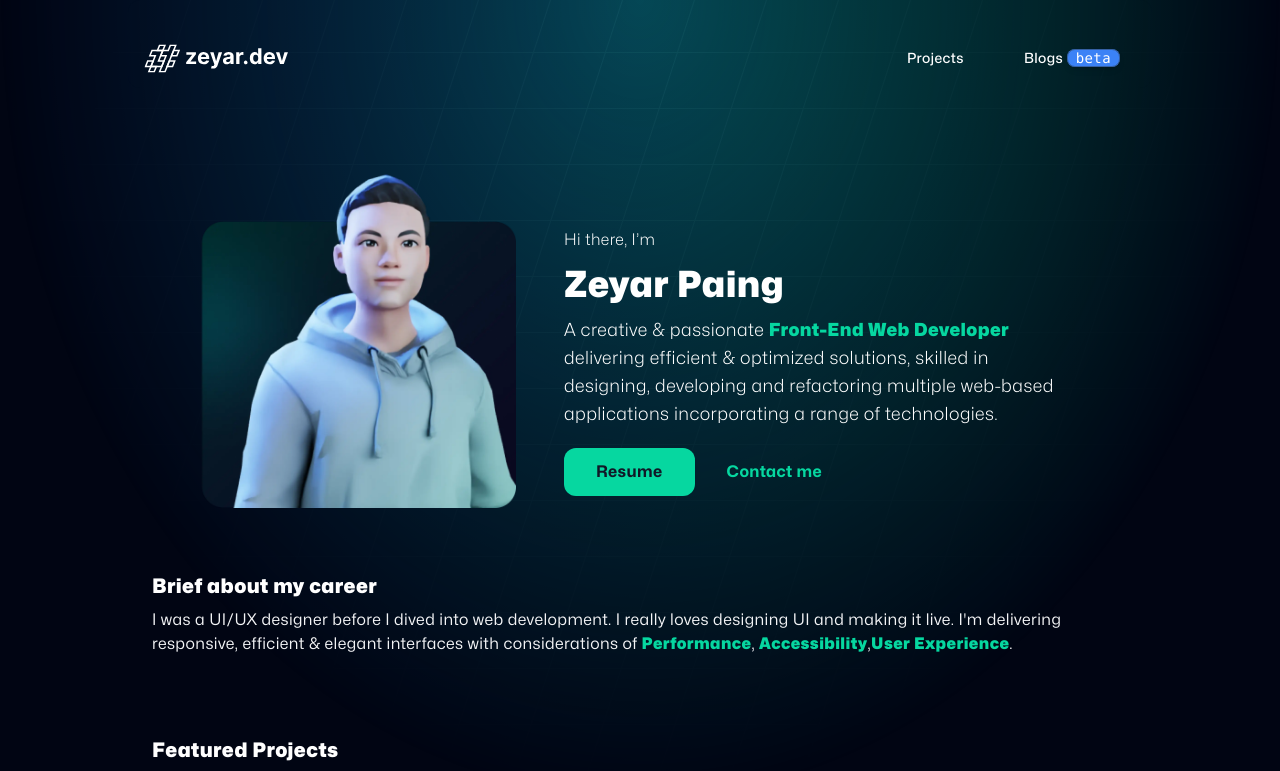
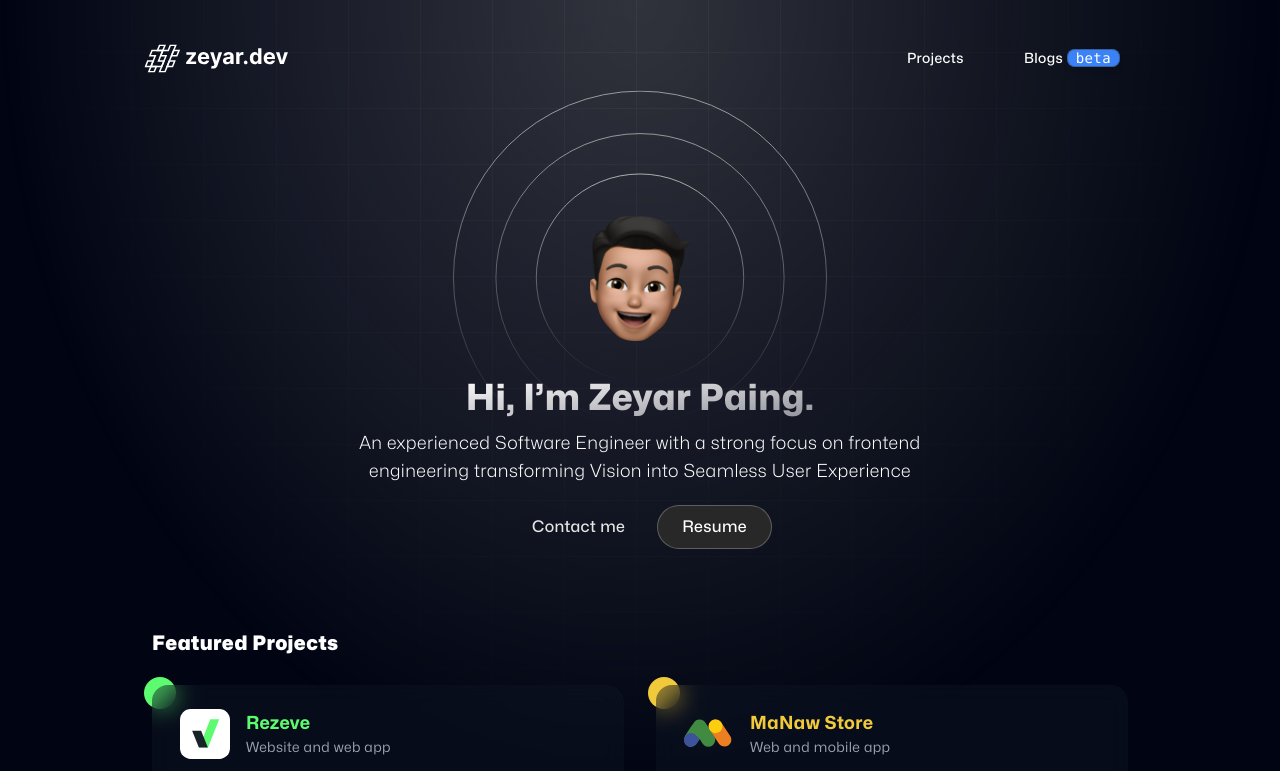
Before and after one commit to ZeyarPaing/personal-site, a Next.js app: page / in a window 1280 px wide. Shown: the top 771 px of the page. Built offline with nearby package versions, Linux system fonts and the light colour scheme.

Commit message:
feat: update hero section

```diff
--- a/components/layout/Navbar.tsx
+++ b/components/layout/Navbar.tsx
@@ -3,7 +3,7 @@ import Link from 'next/link';
 import { useState, useEffect } from 'react';
 import { navItems } from 'data/app-data';
 import { useRouter } from 'next/router';
-import Logo from '@/icons/Logo';
+import Logo from '@/svgs/Logo';
 
 const Navbar = () => {
   const [isExpanded, setExpanded] = useState(false);
--- a/components/shared/Button.tsx
+++ b/components/shared/Button.tsx
@@ -1,77 +1,51 @@
-import React from 'react';
-import { ButtonType } from 'types';
+import * as React from 'react';
+import { cva, type VariantProps } from 'class-variance-authority';
 
-const Button = ({
-  children,
-  onClick,
-  status = 'idle',
-  disabled = false,
-  type = 'primary',
-  className,
-}: ButtonType) => {
-  return (
-    <button
-      onClick={onClick}
-      disabled={disabled || status !== 'idle'}
-      className={`${
-        type == 'primary'
-          ? 'bg-primary hover:bg-primary-light active:bg-primary-dark text-gray-900'
-          : 'bg-secondary hover:bg-secondary-light active:bg-secondary-dark text-white'
-      } px-8 py-3 rounded-xl font-bold disabled:bg-gray-400 disabled:text-gray-600 ${className}`}
-    >
-      {status == 'idle' ? (
-        children
-      ) : status == 'loading' ? (
-        <p>Sending</p>
-      ) : status == 'ok' ? (
-        <p>Ok</p>
-      ) : (
-        <p>Error</p>
-      )}
-    </button>
-  );
-};
+import { cn } from '@/lib/utils';
+import Link, { LinkProps } from 'next/link';
 
-const TextButton = ({
-  children,
-  type = 'primary',
-  disabled = false,
-  onClick,
-}: ButtonType) => {
-  return (
-    <button
-      onClick={onClick}
-      disabled={disabled}
-      className={`${
-        type == 'primary'
-          ? 'text-primary hover:text-primary-light active:text-primary-dark '
-          : 'text-secondary hover:text-secondary-light active:text-secondary-dark '
-      } font-bold`}
-    >
-      {children}
-    </button>
-  );
-};
+const buttonVariants = cva(
+  'inline-flex items-center transition-colors justify-center whitespace-nowrap rounded-full font-medium disabled:pointer-events-none disabled:opacity-50',
+  {
+    variants: {
+      variant: {
+        default:
+          'bg-[#282828] border border-white/25 text-primary-foreground hover:bg-[#363636] active:bg-[#282828]',
+        destructive: 'bg-destructive text-destructive-foreground hover:bg-destructive/90',
+        outline: 'border border-input bg-background hover:bg-accent hover:text-accent-foreground',
+        secondary: 'bg-secondary text-secondary-foreground hover:bg-secondary/80',
+        ghost: 'hover:bg-accent hover:text-accent-foreground',
+        link: 'text-neutral-200 underline-offset-2 hover:underline',
+      },
+      size: {
+        default: 'h-11 px-6 py-3',
+        sm: 'h-9 rounded-md px-3',
+        lg: 'h-11 rounded-md px-8',
+        icon: 'h-10 w-10',
+      },
+    },
+    defaultVariants: {
+      variant: 'default',
+      size: 'default',
+    },
+  },
+);
 
-const LinkButton = ({
-  children,
-  type = 'primary',
-  disabled = false,
-  onClick,
-  href,
-}: ButtonType & { href: string }) => {
-  return (
-    <a
-      className={`${
-        type == 'primary'
-          ? 'text-primary hover:text-primary-light active:text-primary-dark '
-          : 'text-secondary hover:text-secondary-light active:text-secondary-dark '
-      } font-bold`}
-      href={href}
-    >
-      {children}
-    </a>
-  );
-};
+export type ButtonProps = React.ComponentProps<'button'> &
+  React.ComponentProps<'a'> &
+  VariantProps<typeof buttonVariants> & {
+    href?: string;
+  };
 
-export { Button, TextButton, LinkButton };
+const Button = React.forwardRef<HTMLButtonElement, ButtonProps>(
+  ({ className, variant, size, ...props }, ref) => {
+    const Comp = variant === 'link' || props.href ? Link : 'button';
+    return (
+      // @ts-ignore
+      <Comp className={cn(buttonVariants({ variant, size, className }))} ref={ref} {...props} />
+    );
+  },
+);
+Button.displayName = 'Button';
+
+export { Button, buttonVariants };
--- a/components/shared/PatternBackground.tsx
+++ b/components/shared/PatternBackground.tsx
@@ -1,18 +1,13 @@
 import { ReactNode, useEffect, useMemo, useState } from 'react';
 
-function PatternBackground({
-  children,
-}: {
-  children: ReactNode;
-  homePage?: boolean;
-}) {
+function PatternBackground({ children }: { children: ReactNode; homePage?: boolean }) {
   return (
     <section>
       <div>{children}</div>
-      <div className="fixed z-[-1] inset-0 bg-gradient-to-r from-secondary-dark/50 to-primary-dark/50 opacity-100 [mask-image:radial-gradient(farthest-side_at_top,white,transparent)] ">
+      <div className="absolute inset-0 z-[-1] bg-gradient-to-r from-zinc-500/50 to-neutral-600/50 opacity-100 [mask-image:radial-gradient(farthest-side_at_top,white,transparent)]">
         <svg
           aria-hidden="true"
-          className="absolute inset-x-0 inset-y-[-50%] h-[200%] w-full skew-x-[-18deg] mix-blend-overlay fill-white/2.5 stroke-white/5"
+          className="fill-white/2.5 absolute inset-x-0 inset-y-[-50%] h-[200%] w-full stroke-white/5 mix-blend-overlay"
         >
           <defs>
             <pattern
@@ -26,12 +21,7 @@ function PatternBackground({
               <path d="M.5 56V.5H72" fill="none"></path>
             </pattern>
           </defs>
-          <rect
-            width="100%"
-            height="100%"
-            strokeWidth="0"
-            fill="url(#bPattern)"
-          ></rect>
+          <rect width="100%" height="100%" strokeWidth="0" fill="url(#bPattern)"></rect>
           <svg x="-12" y="4" className="overflow-visible">
             <rect strokeWidth="0" width="73" height="57" x="288" y="168"></rect>
             <rect strokeWidth="0" width="73" height="57" x="144" y="56"></rect>
--- /dev/null
+++ b/lib/utils.ts
@@ -0,0 +1,4 @@
+import { twMerge } from 'tailwind-merge';
+export function cn(...classes: (string | undefined)[]) {
+  return twMerge(classes.filter(Boolean).join(' '));
+}
--- a/package.json
+++ b/package.json
@@ -15,13 +15,15 @@
     "@next/font": "^13.0.3",
     "@octokit/core": "^4.2.0",
     "@octokit/types": "^9.0.0",
+    "class-variance-authority": "^0.7.0",
     "gray-matter": "^4.0.3",
     "next": "^14.2.4",
     "next-mdx-remote": "^4.2.0",
     "react": "18.3.1",
     "react-dom": "18.3.1",
     "rehype-pretty-code": "^0.9.4",
-    "shiki": "^0.14.1"
+    "shiki": "^0.14.1",
+    "tailwind-merge": "^2.3.0"
   },
   "devDependencies": {
     "@types/node": "17.0.31",
--- a/pages/index.tsx
+++ b/pages/index.tsx
@@ -2,7 +2,7 @@ import type { GetStaticProps, NextPage } from 'next';
 import Image from 'next/image';
 import React from 'react';
 import Layout from 'components/layout/Layout';
-import { Button, LinkButton } from 'components/shared/Button';
+import { Button } from 'components/shared/Button';
 import { Project, Technology } from 'types';
 import { courses, education, experiences, projects, technologies, voluntaries } from 'data/info';
 import ExperienceCard from 'components/home/ExperienceCard';
@@ -13,10 +13,11 @@ import Link from 'next/link';
 import ProjectCard from 'components/project/ProjectCard';
 import BlurredBox from 'components/shared/BlurredBox';
 import { useScrollReveal } from 'hooks/useScrollReveal';
-import profileImage from 'public/assets/image/profile.webp';
+import profileImage from '@/public/assets/image/memoji.webp';
 import { contactInfo } from '../data/app-data';
 import ContactItem from '../components/home/ContactItem';
 import PatternBackground from 'components/shared/PatternBackground';
+import Rings from '@/svgs/Rings';
 
 interface HomeProps {
   projects: Project[];
@@ -27,7 +28,7 @@ const Home: NextPage<HomeProps> = () => {
     <Layout>
       <LandingSection />
       <div className="mx-2">
-        <BriefSection />
+        {/* <BriefSection /> */}
         <ProjectSection />
         <ExperienceSection />
         <TechnologySection />
@@ -94,36 +95,43 @@ const AnimatingBlocks = () => (
 */
 const LandingSection = () => (
   <PatternBackground>
-    <section className="relative mx-auto mt-14 flex flex-wrap items-center justify-center gap-10 md:mt-20 lg:flex-nowrap">
+    <section className="relative mx-auto mt-14 flex flex-col flex-wrap items-center justify-center gap-6 md:mt-20 lg:flex-nowrap">
       {/* <AnimatingBlocks /> */}
+      <div className="relative mt-12">
+        <Rings className="absolute left-1/2 top-1/2 -translate-x-1/2 -translate-y-1/2" />
         <Image
           src={profileImage}
-        width={320}
-        height={350}
+          width={100}
+          height={100}
           loading={'eager'}
           priority={true}
           alt="profile image in 3d avatar style"
         />
-      <div className="mx-2 max-w-xl lg:mt-12">
-        <p className="font-light">Hi there, I’m</p>
-        <h1 className="my-3 text-4xl font-black">Zeyar Paing</h1>
-        <p className="description-section max-w-lg text-lg font-light leading-[28px]">
-          A creative & passionate <b>Front-End Web Developer</b> delivering efficient & optimized
-          solutions, skilled in designing, developing and refactoring multiple web-based
-          applications incorporating a range of technologies.
+      </div>
+      <div className="mx-2 flex max-w-2xl flex-col items-center text-center">
+        {/* <p className="font-light">Hi there, I’m</p> */}
+        <h1 className="my-3 bg-gradient-to-br from-white to-zinc-400/90 bg-clip-text text-3xl font-extrabold text-transparent md:text-4xl">
+          Hi, I’m Zeyar Paing.
+        </h1>
+        <p
+          className="font-light leading-6 md:text-lg"
+          style={{
+            maxInlineSize: '80ch',
+            /** @ts-ignore */
+            textWrap: 'balance',
+          }}
+        >
+          An experienced Software Engineer with a strong focus on frontend engineering transforming
+          Vision into Seamless User Experience
         </p>
-        <div className="mt-5 flex items-center gap-8">
-          <Button
-            onClick={() =>
-              window.open('https://dub.sh/zeyar-resume', '_blank', 'noopener,noreferrer')
-            }
-            type="primary"
-          >
+        <div className="mt-5 flex items-center gap-2">
+          <Button variant={'link'} href="#contact">
+            Contact me
+          </Button>
+
+          <Button href="https://go.zeyar.dev/resume" target="_blank" rel="noreferrer">
             Resume
           </Button>
-          <LinkButton href="#contact" type="primary">
-            Contact me
-          </LinkButton>
         </div>
       </div>
     </section>
--- a/styles/globals.css
+++ b/styles/globals.css
@@ -4,10 +4,11 @@
 
 html {
   --color-backdrop: hsl(226, 89%, 4%);
+  @apply scroll-smooth;
 }
 
 body {
-  @apply font-primary text-white bg-backdrop md:!overflow-y-auto tracking-wide scroll-smooth overflow-x-hidden;
+  @apply overflow-x-hidden bg-backdrop font-primary tracking-wide text-white md:!overflow-y-auto;
   z-index: -5;
   scroll-behavior: smooth;
 }
@@ -22,7 +23,7 @@ body::-webkit-scrollbar-track {
 }
 
 body::-webkit-scrollbar-thumb {
-  @apply bg-secondary-light bg-opacity-10 rounded-xl text-blue-900 text-opacity-40;
+  @apply rounded-xl bg-secondary-light bg-opacity-10 text-blue-900 text-opacity-40;
   border: 0.2px solid currentColor;
 }
 
@@ -38,24 +39,24 @@ button {
 
 a:focus-visible,
 button:focus-visible {
-  @apply outline-primary-light outline-offset-2 outline-2 outline-dashed;
+  @apply outline-dashed outline-2 outline-offset-2 outline-primary-light;
   transition: outline-offset 100ms;
 }
 
 .m-layout {
-  @apply px-4 max-w-screen-2xl lg:max-w-screen-lg md:max-w-screen-sm sm:max-w-screen-sm mx-auto;
+  @apply mx-auto max-w-screen-2xl px-4 sm:max-w-screen-sm md:max-w-screen-sm lg:max-w-screen-lg;
 }
 
 .m-container {
-  @apply px-4 max-w-screen-sm lg:max-w-screen-xl md:max-w-screen-sm sm:max-w-screen-sm mx-auto;
+  @apply mx-auto max-w-screen-sm px-4 sm:max-w-screen-sm md:max-w-screen-sm lg:max-w-screen-xl;
 }
 
 .section-header {
-  @apply font-black text-xl;
+  @apply text-xl font-black;
 }
 
 .page-header {
-  @apply font-black text-3xl;
+  @apply text-3xl font-black;
 }
 
 .stroked-text {
@@ -67,22 +68,15 @@ button:focus-visible {
 
 input,
 textarea {
-  @apply bg-[#212121] bg-opacity-50
-    backdrop-blur-md
-    border border-[#555555]
-    focus:ring-2 focus:ring-primary-light focus:ring-opacity-40 focus:outline-0 focus:border-primary;
-}
-
-.career-section b,
-.description-section b {
-  @apply text-primary font-black;
+  @apply border border-[#555555] bg-[#212121] bg-opacity-50 backdrop-blur-md focus:border-primary focus:outline-0 focus:ring-2 focus:ring-primary-light focus:ring-opacity-40;
 }
 
 .before-animate {
   opacity: 0;
   -webkit-transform: translateY(5rem);
   transform: translateY(5rem);
-  transition: all 4s 0.25s cubic-bezier(0, 1, 0.3, 1),
+  transition:
+    all 4s 0.25s cubic-bezier(0, 1, 0.3, 1),
     opacity 0.3s 0.25s ease-out;
 }
 
--- /dev/null
+++ b/svgs/Rings.tsx
@@ -0,0 +1,52 @@
+import { SVGProps } from 'react';
+export default function Rings(props: SVGProps<SVGSVGElement>) {
+  return (
+    <svg
+      width={376}
+      height={375}
+      viewBox="0 0 376 375"
+      fill="none"
+      xmlns="http://www.w3.org/2000/svg"
+      {...props}
+    >
+      <circle opacity={0.85} cx={188} cy={187.176} r={186.555} stroke="url(#c)" />
+      <circle cx={188} cy={187.176} r={103.703} stroke="url(#b)" />
+      <circle opacity={0.85} cx={188} cy={187.176} r={144.093} stroke="url(#c)" />
+      <defs>
+        <linearGradient
+          id="a"
+          x1={188}
+          y1={0.121}
+          x2={188}
+          y2={374.23}
+          gradientUnits="userSpaceOnUse"
+        >
+          <stop stopColor="#ACACAC" />
+          <stop offset={1} stopColor="#ACACAC" stopOpacity={0} />
+        </linearGradient>
+        <linearGradient
+          id="b"
+          x1={188}
+          y1={82.973}
+          x2={188}
+          y2={291.379}
+          gradientUnits="userSpaceOnUse"
+        >
+          <stop stopColor="#ACACAC" />
+          <stop offset={1} stopColor="#ACACAC" stopOpacity={0} />
+        </linearGradient>
+        <linearGradient
+          id="c"
+          x1={188}
+          y1={42.582}
+          x2={188}
+          y2={331.769}
+          gradientUnits="userSpaceOnUse"
+        >
+          <stop stopColor="#ACACAC" />
+          <stop offset={1} stopColor="#ACACAC" stopOpacity={0} />
+        </linearGradient>
+      </defs>
+    </svg>
+  );
+}
```
Also changed, not shown: public/assets/image/memoji.webp (added), svgs/Github.tsx (renamed from icons/Github.tsx), svgs/Logo.tsx (renamed from icons/Logo.tsx), 1 other file (tests, documents, lock files or other folders). Lines whose indentation alone changed are shown as unchanged.
